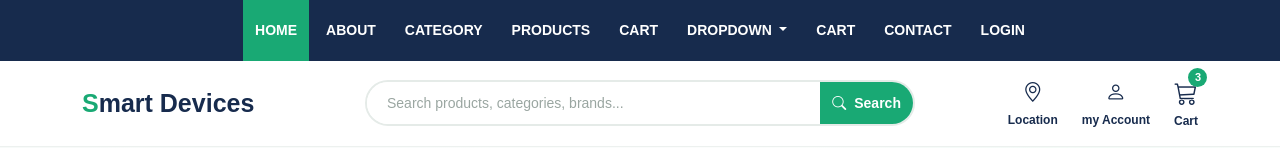
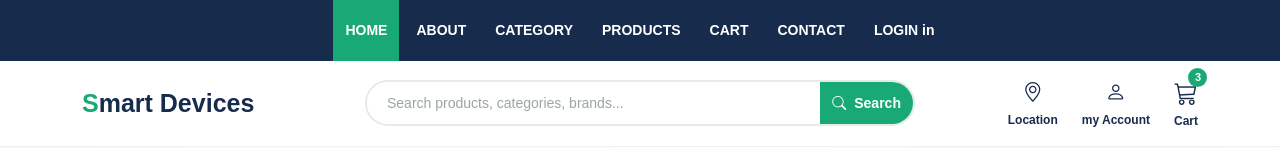
Before and after one commit to ahmedtolba481/E-Commerce-Management-System, a PHP site: page / in a window 1280 px wide. Shown: the top 148 px of the page. Run offline with PHP 8.4, Linux system fonts and the light colour scheme; data that the repository does not hold is empty.

Commit message:
edit index

```diff
--- a/index.php
+++ b/index.php
@@ -50,22 +50,12 @@ if ($conn->connect_error) {
                 <li class="nav-item"><a class="nav-link" href="#product-collection">PRODUCTS</a></li>
                 <li class="nav-item"><a class="nav-link" href="cart.php">CART</a></li>
 
-                <li class="nav-item dropdown">
-                    <a class="nav-link dropdown-toggle" href="#" role="button" data-bs-toggle="dropdown">
-                        DROPDOWN
-                    </a>
-                    <ul class="dropdown-menu">
-                        <li><a class="dropdown-item" href="#">Option 1</a></li>
-                        <li><a class="dropdown-item" href="#">Option 2</a></li>
-                        <li><a class="dropdown-item" href="#">Option 3</a></li>
-                    </ul>
-                </li>
 
 
 
-                <li class="nav-item"><a class="nav-link" href="#">CART</a></li>
-                <li class="nav-item"><a class="nav-link" href="#">CONTACT</a></li>
-                        <li class="nav-item"><a class="nav-link" href="login.php">LOGIN</a></li>
+
+                <li class="nav-item"><a class="nav-link"   href="#contact" >CONTACT</a></li>
+                        <li class="nav-item"><a class="nav-link" href="login.php">LOGIN in</a></li>
 
             </ul>
         </div>
```
